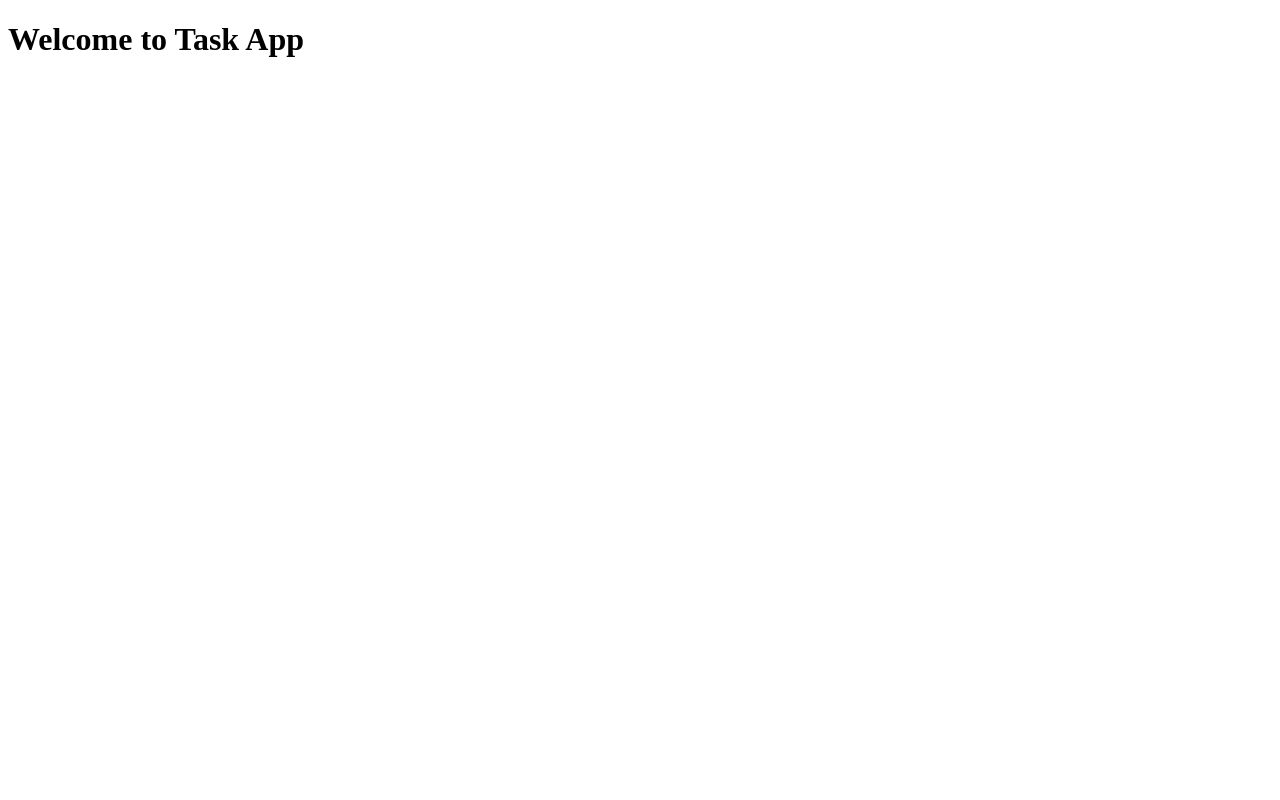
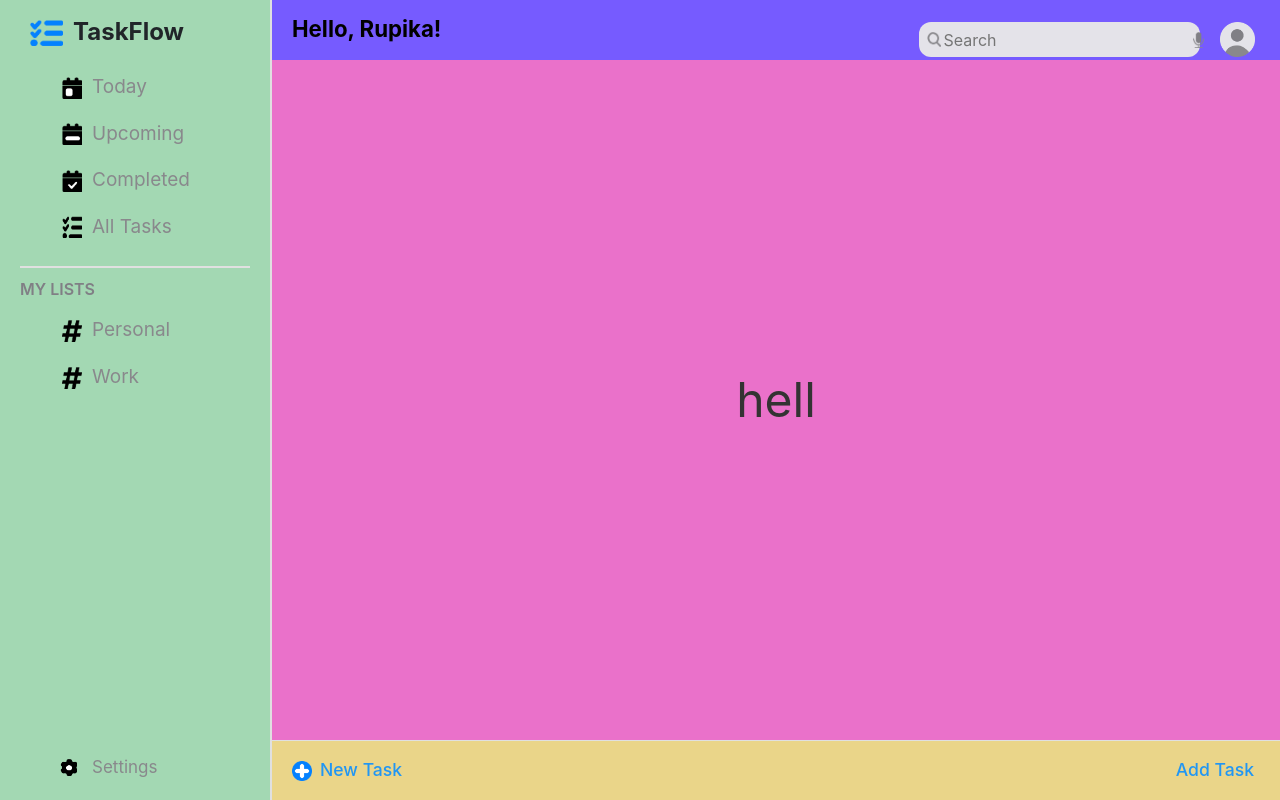
Before and after one commit to bluetakiiis/task-app, a plain HTML site: page index.html in a window 1280 px wide. Drawn offline with nearby package versions, Linux system fonts and the light colour scheme.

Commit message:
Sidebar, Header, and Footer CSS

```diff
--- /dev/null
+++ b/file%3A/C%3A/Users/User/Desktop/task-app/task.css
@@ -0,0 +1,189 @@
+body {
+    display: flex;
+    font-family: -apple-system, BlinkMacSystemFont, "Segoe UI", Roboto, "Helvetica Neue", Arial, sans-serif;
+}
+
+aside {
+    padding: 10px 20px;
+    width: 272px;
+    height: 100vh;
+    background-color: #fafbfc;
+    border-right: 2px solid #E0E0E0;
+    position: relative;
+}
+
+.nav-divider {
+    width: 100%;
+    margin: 12px auto;
+    border-bottom: 2px solid #E0E0E0;
+}
+
+.main-navigation-list > li {
+    list-style-type: none;
+    padding: 9px 0px;
+    color: #89888C;
+    font-size: 19px;
+}
+
+.main-navigation-list a {
+    color: inherit;
+    text-decoration: none;
+}
+
+.main-logo {
+    width: 33px;
+    height: 26px;
+    margin: 10px 10px;
+}
+
+.main-navigation-logo {
+    width: 20px;
+    height: 22px;
+    margin: 0px 10px;
+}
+
+.sidebar-settings {
+    position: absolute;
+    left: 60px;
+    bottom: 20px;
+    display: flex;
+    align-items: center;
+    gap: 10px;
+    color: #89888C;
+    font-size: 17px;
+}
+
+.sidebar-settings a {
+    text-decoration: none;
+    color: inherit;
+    padding-left: 5px;
+}
+.settings-navigation-list {
+    width: 17px;
+    height: 17px;
+    margin: 0px;
+}
+
+span {
+    font-weight: bold;
+}
+
+#my-lists {
+    color: #807F85;
+    font-weight: semibold;
+}
+
+.main-header {
+    display: flex;
+    align-items: flex-start;
+    justify-content: space-between;
+    margin-top: 10px;
+    box-sizing: border-box;
+    background-color: #765bff;
+    height: 60px;
+}
+
+.main-header-right {
+    display: flex;
+    align-items: flex-start;
+    gap: 20px;
+    margin-right: 20px;
+}
+
+.greeting {
+    font-size: 1.39rem;
+    font-weight: bold;
+    margin-left: 20px;
+}
+
+.search-bar-container {
+    display: flex;
+    align-items: center;
+    background: #e4E3e9;
+    border-radius: 12px;
+    padding: 0 8px;
+    width: 280.55px;
+    height: 40px;
+    position: relative;
+    margin-top: 10px;
+}
+
+.search-bar {
+    border: none;
+    background: transparent;
+    outline: none;
+    font-size: 1rem;
+    padding: 10px 8px 10px 10px;
+    flex: 1;
+}
+
+.search-icon {
+    width: 14px;
+    height: 15.56px;
+    margin-left: 8px;
+    cursor: pointer;
+}
+
+.voice-icon {
+    width: 10.69px;
+    height: 16px;
+    margin-right: 8px;
+    cursor: pointer;
+}
+
+.user-logo {
+    width: 40px;
+    height: 40px;
+    margin-right: 5px;
+    margin-top: 10px;
+}
+
+.main-footer {
+    position: fixed;
+    left: 250px;
+    bottom: 0;
+    width: 80.5%;
+    height: 60px;
+    background: #fff;
+    display: flex;
+    align-items: right;
+    justify-content: space-between;
+    padding-right: 20px;
+    box-sizing: border-box;
+}
+
+.footer-left {
+    display: flex;
+    align-items: center;
+    gap: 8px;
+}
+
+.footer-logo {
+    width: 20px;
+    height: 20px;
+}
+
+.footer-task-btn {
+    padding: 8px 0;
+    background: none;
+    border: none;
+    color: #2196f3;
+    font-size: 1.1rem;
+    font-weight: 500;
+    cursor: pointer;
+}
+
+.footer-right {
+    display: flex;
+    align-items: center;
+}
+
+.add-task-btn {
+    background: none;
+    border: none;
+    color: #2196f3;
+    font-size: 1.1rem;
+    font-weight: 500;
+    cursor: pointer;
+    border-radius: 8px;
+}
--- a/index.html
+++ b/index.html
@@ -1,9 +1,107 @@
 <!DOCTYPE html>
-<html>
-<head>
-  <title>Task App</title>
-</head>
-<body>
-  <h1>Welcome to Task App</h1>
-</body>
+<html lang="en">
+  <head>
+    <meta charset="UTF-8" />
+    <meta name="viewport" content="width=device-width, initial-scale=1.0" />
+    <title>Document</title>
+    <link
+      href="https://cdn.jsdelivr.net/npm/bootstrap@5.3.6/dist/css/bootstrap.min.css"
+      rel="stylesheet"
+      integrity="sha384-4Q6Gf2aSP4eDXB8Miphtr37CMZZQ5oXLH2yaXMJ2w8e2ZtHTl7GptT4jmndRuHDT"
+      crossorigin="anonymous"
+    />
+    <link rel="stylesheet" href="task.css" />
+  </head>
+  <body>
+    <aside>
+      <nav class="main-navigation">
+        <h4>
+          <img src="Main Logo.png" alt="TaskFlow Logo" class="main-logo" /><span
+            >TaskFlow</span
+          >
+        </h4>
+        <ul class="main-navigation-list">
+          <li>
+            <img
+              src="Today Logo.png"
+              alt="Today Logo"
+              class="main-navigation-logo"
+            /><a href="#">Today</a>
+          </li>
+          <li>
+            <img
+              src="Upcoming Logo.png"
+              alt="Upcoming Logo"
+              class="main-navigation-logo"
+            /><a href="#">Upcoming</a>
+          </li>
+          <li>
+            <img
+              src="Completed Logo.png"
+              alt="Completed Logo"
+              class="main-navigation-logo"
+            /><a href="#">Completed</a>
+          </li>
+          <li>
+            <img
+              src="All Task Logo.png"
+              alt="a Logo"
+              class="main-navigation-logo"
+            /><a href="#">All Tasks</a>
+          </li>
+        </ul>
+        <div class="nav-divider"></div>
+        <section>
+          <h6 id="my-lists">MY LISTS</h6>
+          <ul class="main-navigation-list">
+            <li>
+              <img
+                src="Lists.png"
+                alt="Lists Logo"
+                class="main-navigation-logo"
+              /><a href="#">Personal</a>
+            </li>
+            <li>
+              <img
+                src="Lists.png"
+                alt="Lists Logo"
+                class="main-navigation-logo"
+              /><a href="#">Work</a>
+            </li>
+          </ul>
+        </section>
+        <div class="sidebar-settings">
+          <img
+            src="Settigns Logo.png"
+            alt="Settings Logo"
+            class="settings-navigation-list"
+          /><a href="#">Settings</a>
+        </div>
+      </nav>
+    </aside>
+
+    <header class="main-header">
+      <div class="greeting">Hello, Rupika!</div>
+      <div class="main-header-right">
+        <div class="search-bar-container">
+          <img src="Search Logo.png" alt="Search" class="search-icon" />
+          <input type="text" class="search-bar" placeholder="Search" />
+          <img src="Voice Logo.png" alt="Voice" class="voice-icon" />
+        </div>
+        <img src="User Logo.png" alt="User" class="user-logo" />
+      </div>
+    </header>
+
+    <main class="main-content">hell</main>
+
+    <footer class="main-footer">
+      <div class="footer-left">
+        <img src="New Task Logo.png" alt="New Task Logo" class="footer-logo" />
+        <button class="footer-task-btn">New Task</button>
+      </div>
+      <div class="footer-right">
+        <button class="add-task-btn">Add Task</button>
+      </div>
+    </footer>
+  </body>
 </html>
--- /dev/null
+++ b/task.css
@@ -0,0 +1,209 @@
+*,
+*::before,
+*::after {
+  box-sizing: border-box;
+}
+
+body {
+  font-family: -apple-system, BlinkMacSystemFont, "Segoe UI", Roboto,
+    "Helvetica Neue", Arial, sans-serif;
+  margin: 0;
+  padding: 0;
+  height: 100vh;
+  display: grid;
+  grid-template-columns: 272px 1fr;
+  grid-template-rows: 60px 1fr 60px;
+  grid-template-areas:
+    "sidebar header"
+    "sidebar main"
+    "sidebar footer";
+}
+
+aside {
+  grid-area: sidebar;
+  padding: 10px 20px;
+  background-color: #a3d8b3;
+  border-right: 2px solid #e0e0e0;
+  height: 100vh;
+  position: relative;
+}
+
+.nav-divider {
+  width: 100%;
+  margin: 12px auto;
+  border-bottom: 2px solid #e0e0e0;
+}
+
+.main-navigation-list > li {
+  list-style-type: none;
+  padding: 9px 0px;
+  color: #89888c;
+  font-size: 19px;
+}
+
+.main-navigation-list a {
+  color: inherit;
+  text-decoration: none;
+}
+
+.main-logo {
+  width: 33px;
+  height: 26px;
+  margin: 10px 10px;
+}
+
+.main-navigation-logo {
+  width: 20px;
+  height: 22px;
+  margin: 0px 10px;
+}
+
+.sidebar-settings {
+  position: absolute;
+  left: 60px;
+  bottom: 20px;
+  display: flex;
+  align-items: center;
+  gap: 10px;
+  color: #89888c;
+  font-size: 17px;
+}
+
+.sidebar-settings a {
+  text-decoration: none;
+  color: inherit;
+  padding-left: 5px;
+}
+
+.settings-navigation-list {
+  width: 17px;
+  height: 17px;
+  margin: 0px;
+}
+
+span {
+  font-weight: bold;
+}
+
+#my-lists {
+  color: #807f85;
+  font-weight: 600;
+}
+
+.main-header {
+  grid-area: header;
+  display: grid;
+  grid-template-columns: 1fr auto;
+  background-color: #765bff;
+  padding: 0 20px;
+  align-items: flex-start;
+}
+
+.greeting {
+  font-size: 22.24px;
+  font-weight: bold;
+  color: rgb(0, 0, 0);
+  padding-top: 12px;
+  margin: 0;
+}
+
+.main-header-right {
+  display: grid;
+  grid-template-columns: auto 40px;
+  gap: 20px;
+  align-items: flex-start;
+  padding-top: 22px;
+}
+
+.search-bar-container {
+  display: grid;
+  grid-template-columns: 14px 1fr 10.69px;
+  align-items: center;
+  background: #e4e3e9;
+  border-radius: 12px;
+  padding: 0 8px;
+  width: 280.55px;
+  height: 35px;
+}
+
+.search-bar {
+  border: none;
+  background: transparent;
+  outline: none;
+  font-size: 16px;
+}
+
+.search-icon {
+  width: 14px;
+  height: 15.56px;
+  cursor: pointer;
+}
+
+.voice-icon {
+  width: 10.69px;
+  height: 16px;
+  cursor: pointer;
+}
+
+.user-logo {
+  width: 35px;
+  height: 35px;
+}
+
+.main-content {
+  grid-area: main;
+  background-color: #ea71ca;
+  overflow-y: auto;
+  display: grid;
+  place-items: center;
+  font-size: 48px;
+  color: #333;
+}
+
+.main-footer {
+  grid-area: footer;
+  display: grid;
+  grid-template-columns: 1fr 1fr;
+  background-color: #ead589;
+  padding: 0 20px;
+  border-top: 1px solid #e0e0e0;
+}
+
+.footer-left {
+  display: grid;
+  grid-template-columns: 20px auto;
+  align-items: center;
+  gap: 8px;
+}
+
+.footer-logo {
+  width: 20px;
+  height: 20px;
+}
+
+.footer-task-btn {
+  background: none;
+  border: none;
+  color: #2196f3;
+  font-size: 17.6px;
+  font-weight: 500;
+  cursor: pointer;
+  text-align: left;
+  padding: 8px 0;
+}
+
+.footer-right {
+  display: grid;
+  justify-content: end;
+  align-items: center;
+}
+
+.add-task-btn {
+  background: none;
+  border: none;
+  color: #2196f3;
+  font-size: 17.6px;
+  font-weight: 500;
+  cursor: pointer;
+  border-radius: 8px;
+}
```
Also changed, not shown: All Task Logo.png (added), Completed Logo.png (added), Lists.png (added), Main Logo.png (added), New Task Logo.png (added), Search Logo.png (added), Settigns Logo.png (added), Today Logo.png (added), Upcoming Logo.png (added), User Logo.png (added), Voice Logo.png (added), task.js (added).
